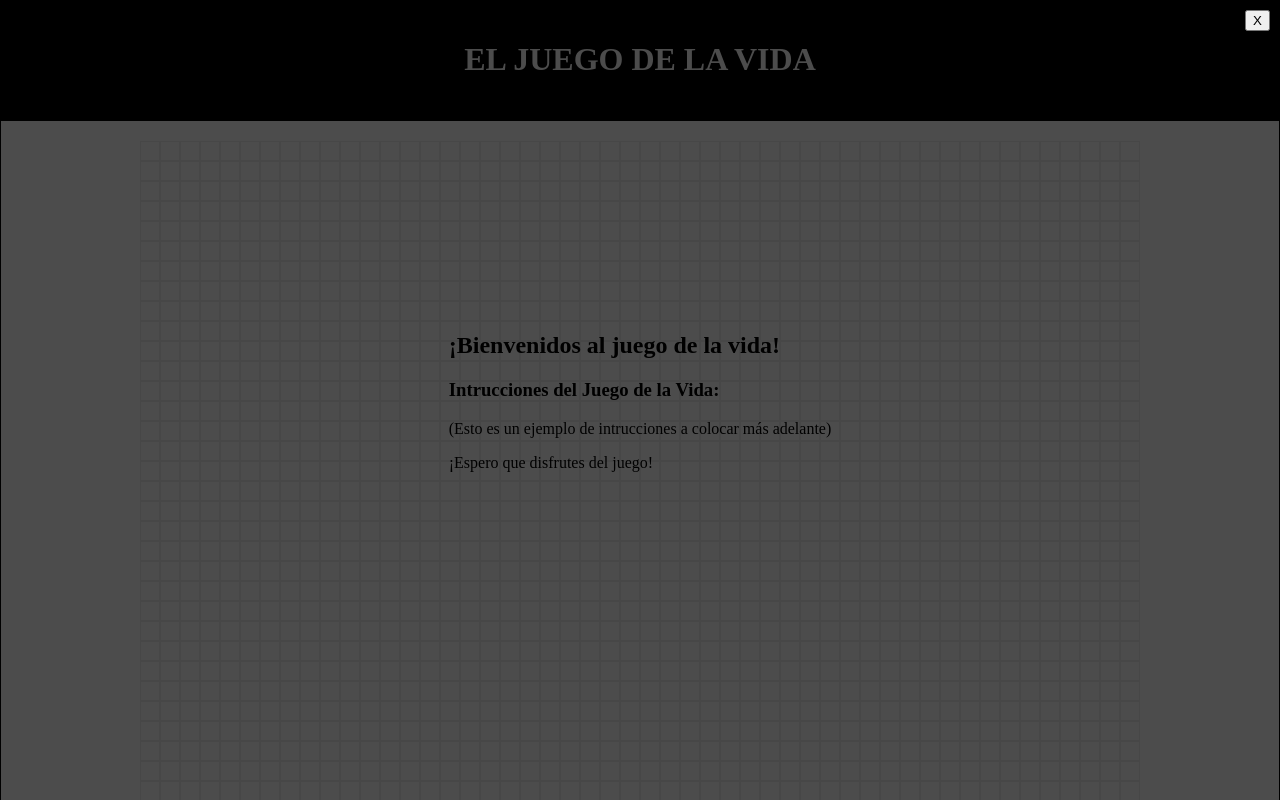
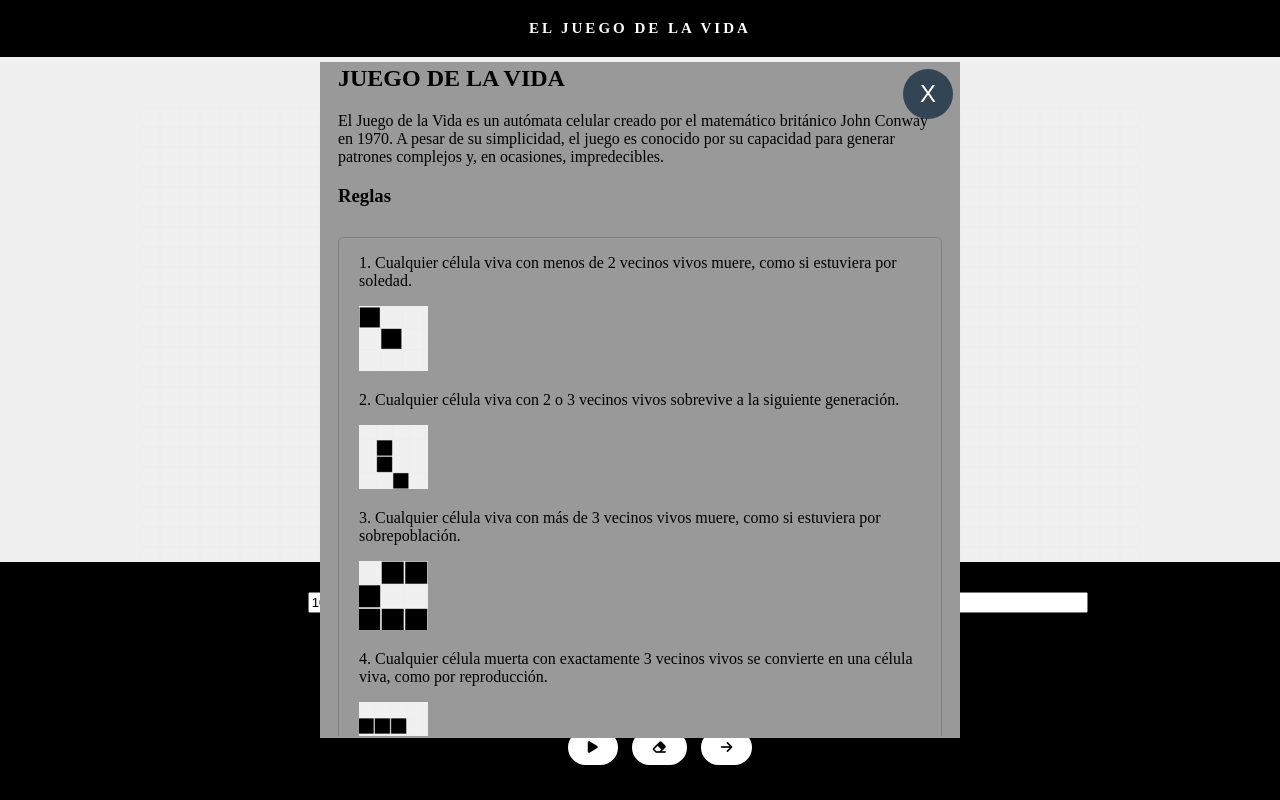
Before and after one commit to CramyBonn/The-Game-Of-The-Live-proyect-, a plain HTML site: page index.html in a window 1280 px wide. Shown: the top 800 px of the page. Drawn offline with Linux system fonts and the light colour scheme.

Commit message:
Se termino con el codigo del proyecto

```diff
--- a/css/general.css
+++ b/css/general.css
@@ -1,3 +1,14 @@
+/* Reset some default styles */
+* {
+    transition: all 0s;
+}
+
+/* Enable smooth scrolling for the entire page */
+html {
+    scroll-behavior: smooth;
+}
+
+/* Body styles */
 body {
     margin: 0;
     padding: 0;
@@ -7,71 +18,130 @@ body {
     background-color: #f0f0f0; /* You can adjust the background to your preference! */
 }
 
+/* Header styles */
 header {
     background-color: black;
     color: white;
     text-align: center;
-    padding: 20px;
-    position: relative;
+    padding: 10px;
 }
 
 header h1 {
+    font-size: 15px;
     text-transform: uppercase;
+    letter-spacing: 3px;
 }
 
-/*Here I adjusted the container, so that it is centered on the page*/
+/* Container for the game board */
 #containerBoard {
+    flex: 1;
     display: flex;
     flex-direction: column;
     align-items: center;
     justify-content: center;
-    background-color: #fff; /* You can adjust the background to your preference! */
-    border: 1px solid #000;
-    padding: 20px;
+    position: relative;
+    transition: width 0.5s, height 0.5s;
+    overflow: visible;
 }
 
-td{
+#board {
+    transition: width 0.5s ease, height 0.5s ease;
+}
+
+td {
     border: solid #eee 1px;
 }
 
-/*Here I created a section for the game instructions*/
-
-#instructions{
+/* Game instructions panel */
+#instructions {
     display: none;
     position: fixed;
-    top: 0;
-    left: 0;
-    width: 100%;
-    height: 100%;
-    background: rgba(0, 0, 0, 0.7); /*This is a semi-transparent background*/
+    top: 50%;
+    left: 50%;
+    transform: translate(-50%, -50%); /* Center both vertically and horizontally */
+    max-width: 80%; /* Limits the maximum width */
+    max-height: 80vh; /* Limits the maximum height */
+    /* background: rgba(0, 0, 30, 0.7); Semitransparent navy blue background */
+    background-color: #999;
     display: flex;
+    flex-direction: column;
     align-items: center;
     justify-content: center;
     z-index: 999;
+    overflow-y: scroll; /* Enables vertical scrolling if content exceeds the box */
+    overflow-x: hidden; /* Hides horizontal scrollbar if not needed */
+    padding: 1em;
+    border: 2px solid transparent;
 }
 
 #instructions-content {
+    border: 1px solid rgb(255, 255, 255);
     background-color: #808080;
     padding: 20px;
     border: 1px solid #000;
-    box-shadow: 0 0 10px rgba(0, 0, 0, 0.5);/*With this property you can add shadows to page elements*/
+    box-shadow: 0 0 10px rgba(0, 0, 0, 0.5);
+    text-align: center;
 }
 
-#close-instructions{
-    position: absolute;
-    top: 10px;
-    right: 10px;
-    cursor: pointer;
+#instructions-content h2, #instructions-content h3 {
+    text-align: left;
 }
 
-/*Footer button styles*/
-footer{
+/* Close button for the instructions panel */
+#close-instructions {
+    position: absolute;
+    background-color: #345;
+    color: #fff;
+    border: none;
+    border-radius: 50%;
+    width: 50px;
+    height: 50px;
+    font-size: 24px;
+    cursor: pointer;
+    transition: transform 1.5s, background-color 1.5s;
+    top: 5px;
+    right: 5px;
+}
+
+#close-instructions:hover {
+    transform: scale(1.1);
+    background-color: #000;
+}
+
+/* Container for buttons */
+.cointenerButtons {
+    position: static;
+    margin-top: 10px;
+}
+
+.btnBoard {
+    cursor: pointer;
+    background: skyblue;
+    width: 30px;
+    height: 30px;
+    display: flex;
+    justify-content: center;
+    align-items: center;
+    font-size: 20px;
+}
+
+.btnBoard:hover {
+    background: #000;
+    color: #fff;
+}
+
+/* Footer styles */
+footer {
+    position: fixed;
+    bottom: 0;
+    left: 0;
+    width: 100%;
     background-color: black;
     padding: 20px;
     text-align: center;
 }
 
-.rounded-button{
+.rounded-button {
     background-color: white;
     color: black;
     border: none;
@@ -81,28 +151,62 @@ footer{
     cursor: pointer;
 }
 
-.rounded-button:hover{
+.rounded-button:hover {
     background-color: #ccc;
     color: black;
 }
 
-html {
-    background-color: #f5eded;
+/* Zoom buttons */
+#zoom-buttons {
+    display: flex;
+    justify-content: center;
 }
 
-.controles{
+.zoom-button {
+    background-color: #ccc;
+    color: black;
+    border: none;
+    border-radius: 50%;
+    width: 40px;
+    height: 40px;
+    font-size: 24px;
+    margin: 5px;
+    cursor: pointer;
+    transition: width 0.5s ease, height 0.5s ease;
+}
+
+.zoom-button:hover {
+    background-color: #999;
+    color: black;
+}
+
+/* Other styling for specific sections */
+.controles {
     justify-content: center;
     clear: both;
     float: left;
     overflow: hidden;
     width: 100%;
     margin-bottom: 10px;
-
 }
 
-#informacion{
+#informacion {
     margin: 10px;
 }
-#parametros{
+
+#parametros {
     margin-top: 20px;
 }
+
+#parametros, #informacion, #controles, #footer-buttons {
+    margin: 5px;
+    padding: 5px;
+}
+
+/* Styling for rules box */
+.rules {
+    padding: 0 20px;
+    margin-top: 30px;
+    border: 1px solid grey; /* Add a gray border */
+    border-radius: 5px;
+}
--- a/index.html
+++ b/index.html
@@ -3,33 +3,54 @@
 <head>
     <meta charset="UTF-8">
     <meta name="viewport" content="width=device-width, initial-scale=1.0">
+    <link rel="icon" href="favicon.ico" type="image/x-icon">
     <link rel="stylesheet" href="css/general.css">
-    <!--Note: Here are the icons used in the project-->
-    <link rel="stylesheet" href="https://cdnjs.cloudflare.com/ajax/libs/font-awesome/5.15.3/css/all.min.css">
+    <!-- Note: Here are the icons used in the project -->
+    <link rel="stylesheet" href="https://cdnjs.cloudflare.com/ajax/libs/font-awesome/6.4.2/css/all.min.css">
     <title>The game of the life</title>
 </head>
 <body>
-    <!--Here goes the header-->
+    <!-- Here goes the header -->
     <header>
         <h1>El juego de la vida</h1>
     </header>
-    <!--Here goes to section-->
-    <section>
-        <!--Conteiner of the board-->
+    <!-- Here goes to section -->
+    <!-- Zoom buttons -->
+    <div id="zoom-buttons">
+        <button class="zoom-button" id="zoom-in">+</button>
+        <button class="zoom-button" id="zoom-out">-</button>
+    </div>
+    <!-- Container of the board -->
     <div id="containerBoard">
     </div>
-
     <div id="instructions">
         <div>
-                <h2>¡Bienvenidos al juego de la vida!</h2>
-                <h3>Intrucciones del Juego de la Vida:</h3>
-                <p>(Esto es un ejemplo de intrucciones a colocar más adelante)</p>
-                <p>¡Espero que disfrutes del juego!</p>
+            <button id="close-instructions">X</button>
+            <h2>JUEGO DE LA VIDA</h2>
+            <p>El Juego de la Vida es un autómata celular creado por el matemático británico John Conway en 1970. A pesar de su simplicidad, el juego es conocido por su capacidad para generar patrones complejos y, en ocasiones, impredecibles.</p>
+            <h3>Reglas</h3>
+            <div class="rules">
+                <div class="rule">
+                    <p>1. Cualquier célula viva con menos de 2 vecinos vivos muere, como si estuviera por soledad.</p>
+                    <img src="img/rule1.png" alt="Regla 1">
                 </div>
-            <button id="close-instructions">X</button>
+                <div class="rule">
+                    <p>2. Cualquier célula viva con 2 o 3 vecinos vivos sobrevive a la siguiente generación.</p>
+                    <img src="img/rule2.png" alt="Regla 2">
+                </div>
+                <div class="rule">
+                    <p>3. Cualquier célula viva con más de 3 vecinos vivos muere, como si estuviera por sobrepoblación.</p>
+                    <img src="img/rule3.png" alt="Regla 3">
+                </div>
+                <div class="rule">
+                    <p>4. Cualquier célula muerta con exactamente 3 vecinos vivos se convierte en una célula viva, como por reproducción.</p>
+                    <img src="img/rule4.png" alt="Regla 4">
+                </div>
+            </div>
+        </div>
     </div>
     </section>
-    <!--Here goes to footer-->
+    <!-- Here goes to footer -->
     <footer>
         <div id="parametros">
             <label for="renglones">Renglones:</label>
@@ -39,28 +60,24 @@
             <label for="tamanio">Tama&ntilde;o de las c&eacute;lulas</label>
             <input id="tamanio" value="4">
         </div>
-
         <div id="informacion">
             <p class="informacion">Generación: 0</p>
         </div>
-
-        <div id="controles">
-                <button class="rounded-button" id="comenzar">Comenzar</button>
-                <button class="rounded-button" id="detener">Pausar</button>
-                <button class="rounded-button" id="tick">Hacer tick</button>
-                <button class="rounded-button" id="reiniciar">Reiniciar el Universo</button>
-        </div>
-
-        <div id="footer-buttons">
-            <button class="rounded-button">Botón 1</button>
-            <button class="rounded-button">Botón 2</button>
-            <button class="rounded-button">Botón 3</button>
-        </div>
-
         <label for="favcolor">Seleccione color vivo!</label>
         <input type="color" id="favcolor" name="favcolor" value="#ff0000">
+        <div id="footer-buttons">
+            <button class="rounded-button" id="btn1" onclick="exchangePlay()">
+                <i class="fa-solid fa-play"></i>
+            </button>
+            <button id="btn2" class="rounded-button" onclick="clean()">
+                <i class="fa-solid fa-eraser"></i>
+            </button>
+            <button id="btn3" class="rounded-button" onclick="nextState()">
+                <i class="fa-solid fa-arrow-right"></i>
+            </button>
+        </div>
     </footer>
-
+    <!-- Here goes to scripts -->
     <script src="js/jquery-3.7.1.min.js"></script>
     <script src="js/index.js"></script>
 </body>
--- a/js/index.js
+++ b/js/index.js
@@ -5,16 +5,34 @@ let sides = 20 //The number of pixels in the cell
 
 let mirror = []
 
-document.addEventListener("keydown", (e)=>{
-    e.preventDefault()
+let playStatus = false; //Variable to control the speed of the board
+
+
+document.addEventListener("keydown", (e) => {
+    e.preventDefault();
     switch (e.keyCode) {
-        case 39: // RIght key
-            nextState()
+        case 39: // Right key
+            nextState();
             break;
+        case 9: // Tab key
+            exchangePlay();
+            break;
+        case 8:
+            clean(); //eararse key
         default:
             break;
     }
+});
+
+//Here is the instructions sections
+const instructions = document.getElementById("instructions");
+
+const closeInstructions = document.getElementById("close-instructions");
+
+closeInstructions.addEventListener("click", () => {
+    instructions.style.display = "none";
 })
+
 
 generateTheBoard()
 
@@ -31,6 +49,26 @@ function generateTheBoard(){
         html += "</tr>"
     }
     html += "</table>"
+
+    setInterval(() => {
+        if (playStatus) {
+            nextState()
+        }
+    }, 1000 / 60);
+
+
+    function exchangePlay() {
+        playStatus = !playStatus;
+        if (playStatus) {
+            document.body.style.background = "white";
+            document.getElementById("btn1").innerHTML = '<i class="fa-solid fa-pause"></i>';
+        } else {
+            document.body.style.background = "#f0f0ff";
+            document.getElementById("btn1").innerHTML = '<i class="fa-solid fa-play"></i>';
+        }
+        console.log("Exchange Play:", playStatus, document.body.style.background);
+    }
+
 
     let boardContainer = document.getElementById("containerBoard")
     boardContainer.innerHTML = html
@@ -50,6 +88,15 @@ function cellState(c, r){
     }
 }
 
+function clean() {
+    for (let c = 0; c < columns; c++) {
+        for (let r = 0; r < columns; r++) {
+            let cell = document.getElementById(`cell-${c + "-" + r}`);
+            cell.style.background = "";
+        }
+    }
+}
+
 //Here the mirror of the board
 function mirrorCells(){
     mirror=[]
@@ -66,8 +113,8 @@ function mirrorCells(){
 
 function liveCell(c, r){
     let live = 0
-    for (let i = -1; i < 1;i++){
-        for (let j = -1; j < 1;j++){
+    for (let i = -1; i <= 1;i++){
+        for (let j = -1; j <= 1;j++){
             if (i == 0 && j == 0)
                 continue
             try {
@@ -85,7 +132,7 @@ function liveCell(c, r){
 function nextState(){
     mirrorCells()
     for (let c = 0; c < columns; c++){
-        for (let r = 0; r < columns; r++){
+        for (let r = 0; r < rows; r++){
             let live = liveCell(c, r)
             let cell = document.getElementById(`cell-${c + "-" + r}`)
             if(mirror[c][r]){// Cell is live
@@ -99,42 +146,26 @@ function nextState(){
     }
 }
 
-//Here is the instructions sections
+  //Zoom buttons
+  document.getElementById("zoom-in").addEventListener("click", function () {
+    resizeCellSize(1.2); // Aumentar el tamaño de las celdas en un 20%
+});
 
-const instructions = document.getElementById("instructions");
+document.getElementById("zoom-out").addEventListener("click", function () {
+    resizeCellSize(0.8); // Disminuir el tamaño de las celdas en un 20%
+});
 
-const closeInstructions = document.getElementById("close-instructions");
+function resizeCellSize(scale) {
+    sides *= scale; // Aumentar o disminuir el tamaño de las celdas
+    let board = document.getElementById("board");
 
-closeInstructions.addEventListener("click", () => {
-    instructions.style.display = "none";
-})
+    // Recalcular el ancho y alto del tablero basado en las nuevas dimensiones de las celdas
+    board.style.width = sides * columns + "px";
+    board.style.height = sides * rows + "px";
+}
 
+//Karla, remember to put the code in English and specify what it is for.
 var renglones            = 50;
 var columnas             = 50;
 var tamCelulas           = 4; // Normalmente es 4
 var cantidadGeneraciones = 0; // Mayor para relantizar la vida
-
-//Control
-$(document).ready(function(){
-    var funcionTiempo; //Contiene el control del tiempo.
-    //generarUniverso();
-
-    $("#tick").click(function(event){
-      console.log("Se avanza un tick en el tiempo.");
-    });
-
-    $("#comenzar").click(function(event){
-      console.log("El tiempo se echa a andar.");
-      window.clearInterval(funcionTiempo); //Se detiene cualquier otro ciclo anterior.
-    });
-
-    $("#detener").click(function(event){
-      console.log("Se detiene la simulación");
-      window.clearInterval(funcionTiempo);
-    });
-
-    $("#reiniciar").click(function(event){
-      console.log("Se reinicia la vida en el universo");
-      //generarUniverso();
-    });
-  });
```
Also changed, not shown: img/favicon.ico (added), img/icon.png (added), img/rule1.png (added), img/rule2.png (added), img/rule3.png (added), img/rule4.png (added), 1 other file. Lines whose indentation alone changed are shown as unchanged.
